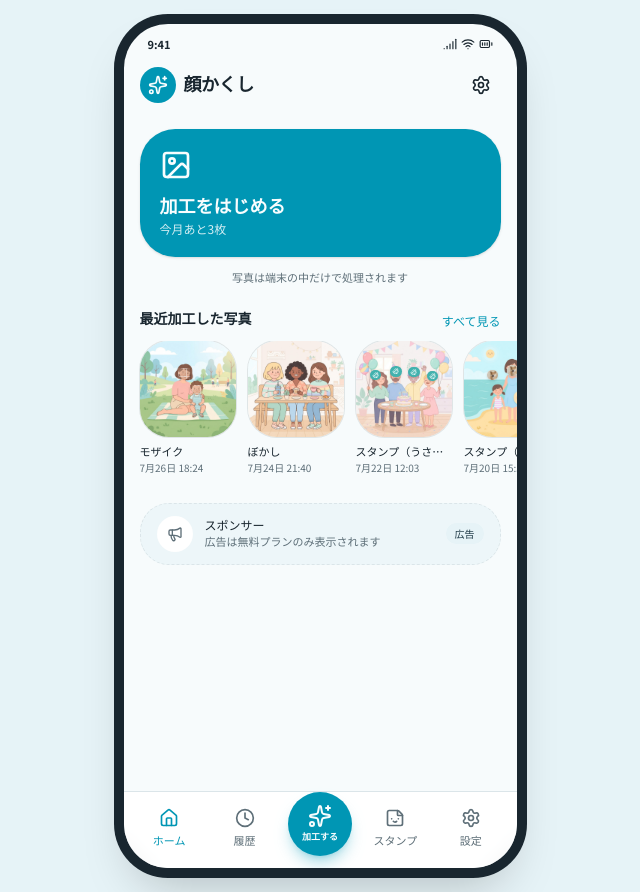
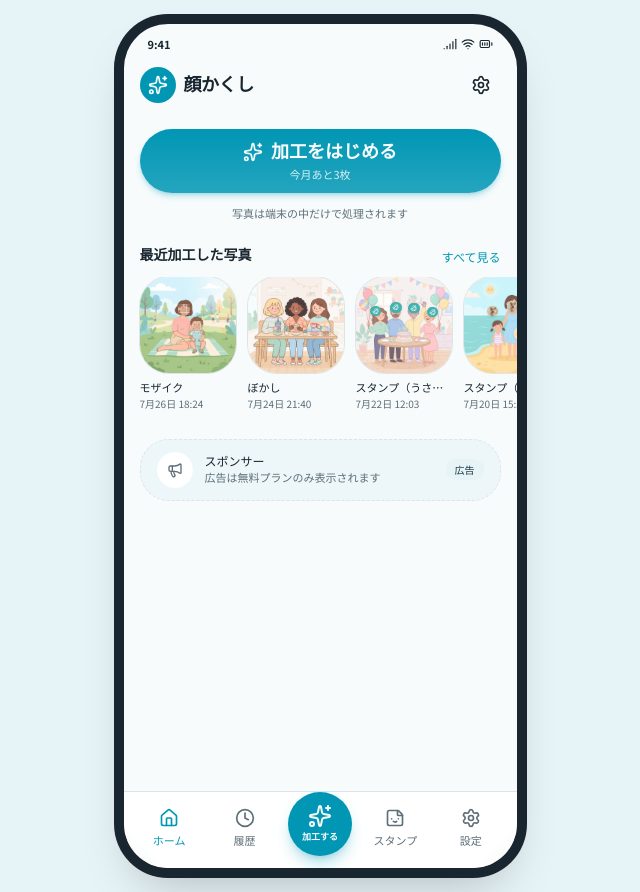
Before and after one commit to ryugou/kaokakushi, a Next.js app in the folder ui-mock/: page / in a window 1280 px wide. Shown: the whole page, without its empty margins (320-960 px from the left). Built offline with nearby package versions, Linux system fonts and the light colour scheme.

Commit message:
fix(ui-mock): ヒーローをピル型の主ボタンへ（画像切れに見える平坦カードを解消）

```diff
--- a/ui-mock/components/screens/home-screen.tsx
+++ b/ui-mock/components/screens/home-screen.tsx
@@ -1,7 +1,7 @@
 "use client"
 
 import * as React from "react"
-import { ChevronRight, ImageIcon, Settings, Sparkles } from "lucide-react"
+import { ChevronRight, Settings, Sparkles } from "lucide-react"
 
 import { findMedia } from "@/lib/mock-data"
 import { useApp } from "@/components/app-provider"
@@ -40,13 +40,13 @@ export function HomeScreen() {
         <button
           type="button"
           onClick={openStartSheet}
-          className="flex h-32 flex-col items-start justify-between rounded-3xl bg-primary p-5 text-left text-primary-foreground shadow-sm transition-transform active:scale-[0.98]"
+          className="flex h-16 w-full flex-col items-center justify-center rounded-full bg-gradient-to-b from-primary to-primary/85 text-primary-foreground shadow-md shadow-primary/25 transition-transform active:scale-[0.98]"
         >
-          <ImageIcon className="size-8" aria-hidden />
-          <span>
-            <span className="block font-rounded text-lg font-bold">加工をはじめる</span>
-            <span className="block text-xs opacity-85">{heroSubtext}</span>
+          <span className="flex items-center gap-2 font-rounded text-lg font-bold">
+            <Sparkles className="size-5" aria-hidden />
+            加工をはじめる
           </span>
+          <span className="text-[11px] opacity-85">{heroSubtext}</span>
         </button>
         <button
           type="button"
```
